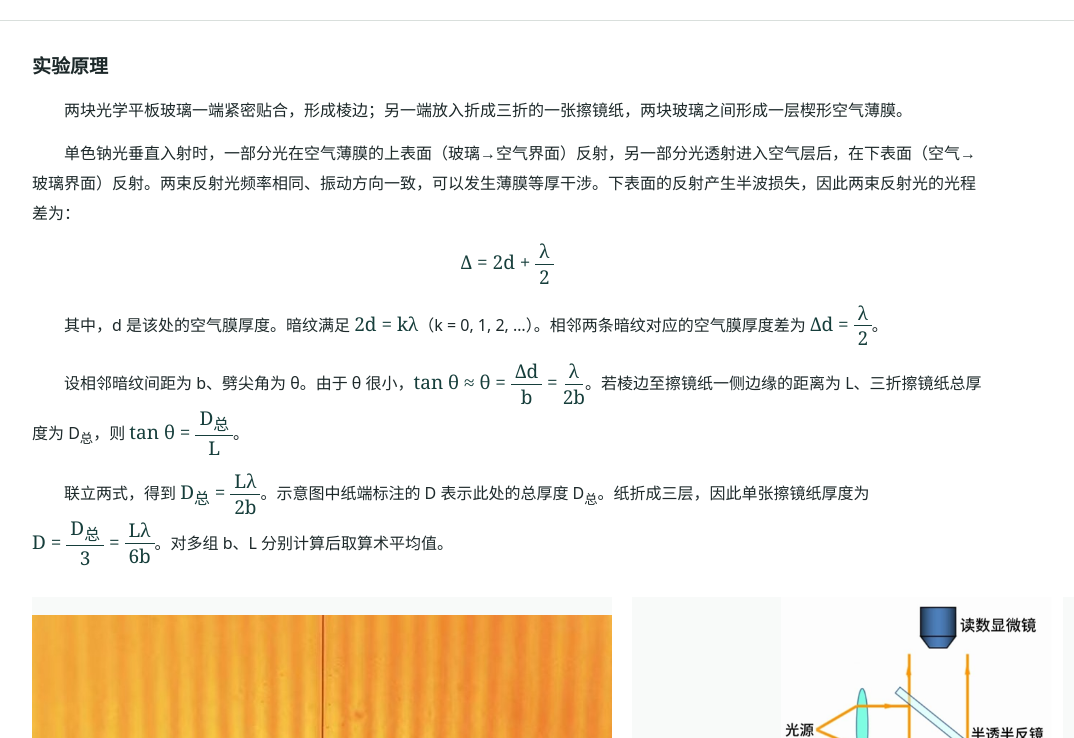
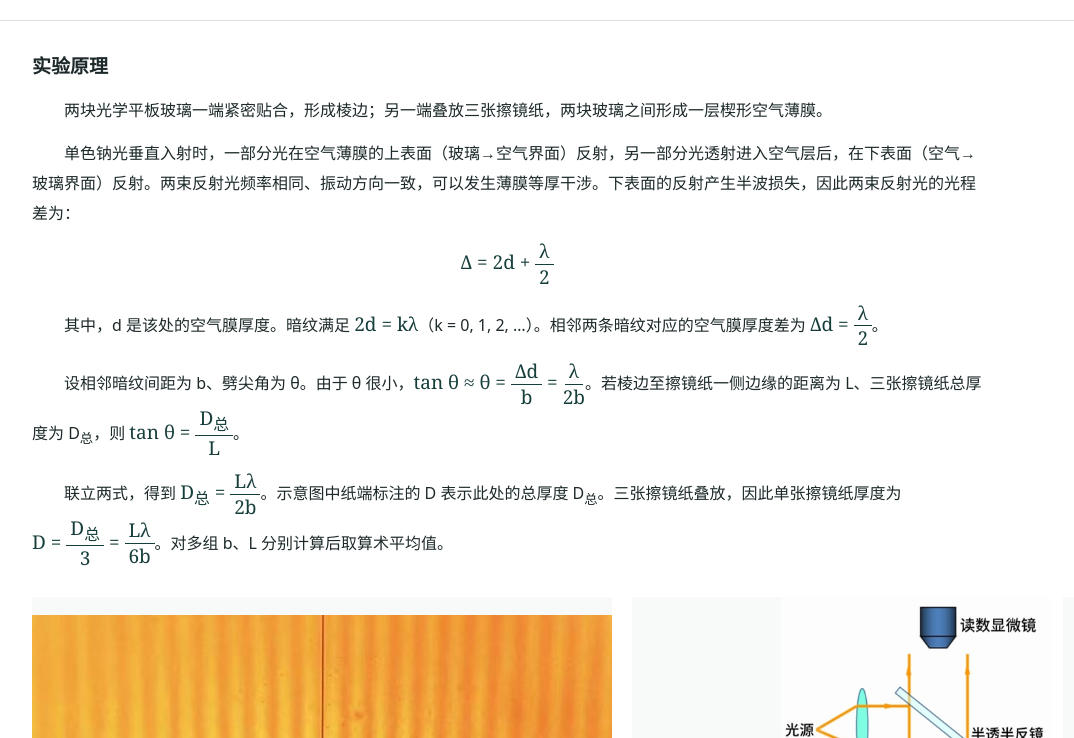
Before and after one commit to qing-shi667/wedge-interference-paper-thickness-display, a plain HTML site: page index.html in a window 1280 px wide. Shown: the part 62-800 px from the top of the page, without its empty margins (18-1092 px from the left). Drawn offline with Linux system fonts and the light colour scheme.

Commit message:
Describe three stacked paper sheets

```diff
--- a/index.html
+++ b/index.html
@@ -58,12 +58,12 @@
   <main class="wrap">
     <section class="principle" aria-labelledby="principle-title">
       <h2 id="principle-title">实验原理</h2>
-      <p>两块光学平板玻璃一端紧密贴合，形成棱边；另一端放入折成三折的一张擦镜纸，两块玻璃之间形成一层楔形空气薄膜。</p>
+      <p>两块光学平板玻璃一端紧密贴合，形成棱边；另一端叠放三张擦镜纸，两块玻璃之间形成一层楔形空气薄膜。</p>
       <p>单色钠光垂直入射时，一部分光在空气薄膜的上表面（玻璃→空气界面）反射，另一部分光透射进入空气层后，在下表面（空气→玻璃界面）反射。两束反射光频率相同、振动方向一致，可以发生薄膜等厚干涉。下表面的反射产生半波损失，因此两束反射光的光程差为：</p>
       <p class="display-equation"><span class="equation">Δ = 2d + <span class="fraction"><span>λ</span><span>2</span></span></span></p>
       <p>其中，d 是该处的空气膜厚度。暗纹满足 <span class="equation">2d = kλ</span>（k = 0, 1, 2, …）。相邻两条暗纹对应的空气膜厚度差为 <span class="equation">Δd = <span class="fraction"><span>λ</span><span>2</span></span></span>。</p>
-      <p>设相邻暗纹间距为 b、劈尖角为 θ。由于 θ 很小，<span class="equation">tan θ ≈ θ = <span class="fraction"><span>Δd</span><span>b</span></span> = <span class="fraction"><span>λ</span><span>2b</span></span></span>。若棱边至擦镜纸一侧边缘的距离为 L、三折擦镜纸总厚度为 D<sub>总</sub>，则 <span class="equation">tan θ = <span class="fraction"><span>D<sub>总</sub></span><span>L</span></span></span>。</p>
-      <p>联立两式，得到 <span class="equation">D<sub>总</sub> = <span class="fraction"><span>Lλ</span><span>2b</span></span></span>。示意图中纸端标注的 D 表示此处的总厚度 D<sub>总</sub>。纸折成三层，因此单张擦镜纸厚度为 <span class="equation">D = <span class="fraction"><span>D<sub>总</sub></span><span>3</span></span> = <span class="fraction"><span>Lλ</span><span>6b</span></span></span>。对多组 b、L 分别计算后取算术平均值。</p>
+      <p>设相邻暗纹间距为 b、劈尖角为 θ。由于 θ 很小，<span class="equation">tan θ ≈ θ = <span class="fraction"><span>Δd</span><span>b</span></span> = <span class="fraction"><span>λ</span><span>2b</span></span></span>。若棱边至擦镜纸一侧边缘的距离为 L、三张擦镜纸总厚度为 D<sub>总</sub>，则 <span class="equation">tan θ = <span class="fraction"><span>D<sub>总</sub></span><span>L</span></span></span>。</p>
+      <p>联立两式，得到 <span class="equation">D<sub>总</sub> = <span class="fraction"><span>Lλ</span><span>2b</span></span></span>。示意图中纸端标注的 D 表示此处的总厚度 D<sub>总</sub>。三张擦镜纸叠放，因此单张擦镜纸厚度为 <span class="equation">D = <span class="fraction"><span>D<sub>总</sub></span><span>3</span></span> = <span class="fraction"><span>Lλ</span><span>6b</span></span></span>。对多组 b、L 分别计算后取算术平均值。</p>
     </section>
 
     <section class="figures" aria-label="实验图像">
```
